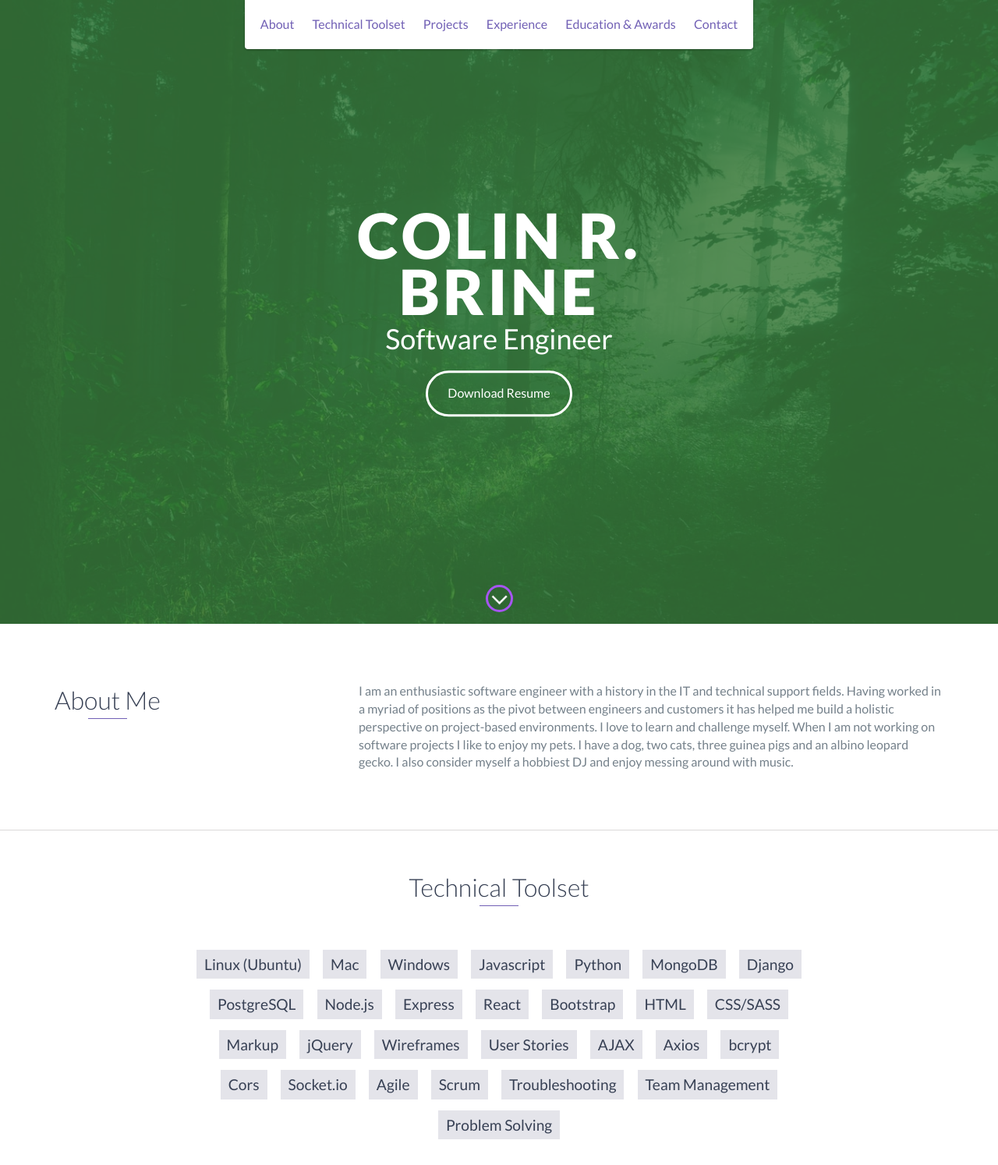
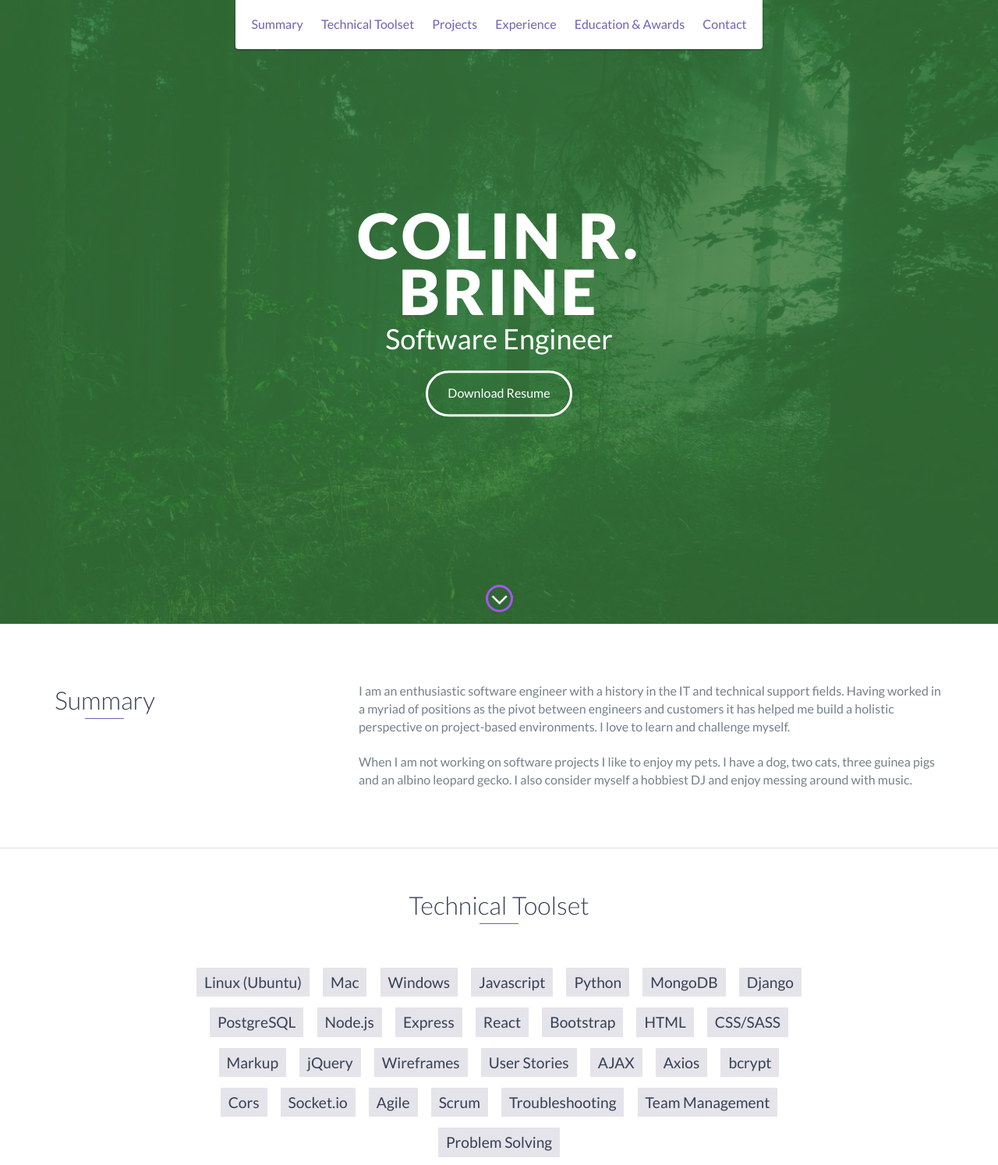
Before and after one commit to brinecr/brinecr.github.io, a website: page index.html in a window 1280 px wide. Shown: the top 1494 px of the page at 78% size. Drawn offline with nearby package versions, Linux system fonts and the light colour scheme.

Commit message:
Update summary paragraph spacing

```diff
--- a/index.html
+++ b/index.html
@@ -24,7 +24,7 @@
         </div>
         <ul id="menu" class="shadow">
             <li>
-                <a href="#about">About</a>
+                <a href="#about">Summary</a>
             </li>
             <li>
                 <a href="#skills">Technical Toolset</a>
@@ -49,7 +49,7 @@
         <div id="lead-content">
             <h1>Colin R. Brine</h1>
             <h2>Software Engineer</h2>
-            <a src="images/Colin_Brine_Resume.pdf" class="btn-rounded-white">Download Resume</a>
+            <a href="images/Colin_Brine_Resume.pdf" class="btn-rounded-white">Download Resume</a>
         </div>
         <!-- End #lead-content -->
 
@@ -68,12 +68,14 @@
         <div class="container">
             <div class="row">
                 <div class="col-md-4">
-                    <h2 class="heading">About Me</h2>
+                    <h2 class="heading">Summary</h2>
                 </div>
                 <div class="col-md-8">
                     <p>
                         I am an enthusiastic software engineer with a history in the IT and technical support fields. Having worked in a myriad of positions as the pivot between engineers and customers it has helped me build a holistic perspective on project-based environments. I love to learn and challenge myself.
-
+                    </p>
+                    <br>
+                    <p>
                         When I am not working on software projects I like to enjoy my pets. I have a dog, two cats, three guinea pigs and an albino leopard gecko. I also consider myself a hobbiest DJ and enjoy messing around with music.
                     </p>
                 </div>
```
